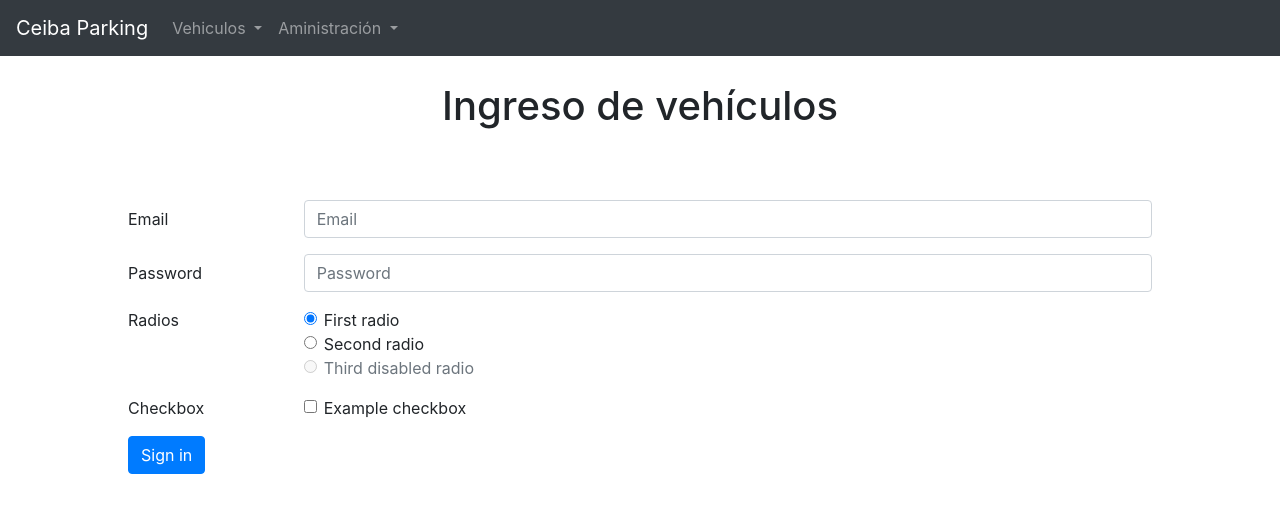
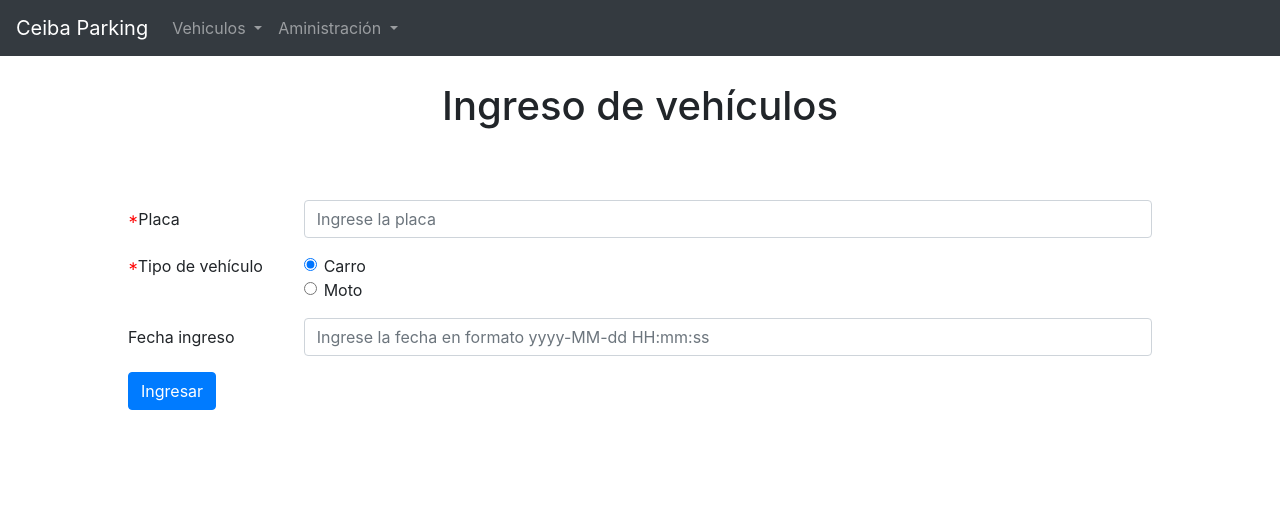
Before and after one commit to AlexixsGit/ceiba-parking-front, an Angular app: page /enterVehicleComponent in a window 1280 px wide. Shown: the top 512 px of the page. Built offline with nearby package versions, Linux system fonts and the light colour scheme.

Commit message:
Pantalla de ingreso de vehiculos funcionando correctamente

```diff
--- a/src/app/app.module.ts
+++ b/src/app/app.module.ts
@@ -1,6 +1,7 @@
 import { BrowserModule } from '@angular/platform-browser';
 import { NgModule } from '@angular/core';
-
+import { FormsModule } from "@angular/forms";
+import { HttpClientModule } from '@angular/common/http'
 
 import { AppComponent } from './app.component';
 import { AppRoutingModule } from './app-routing.module';
@@ -17,7 +18,7 @@ import { QueryVehicleComponent } from './query-vehicle/query-vehicle.component';
     QueryVehicleComponent
   ],
   imports: [
-    BrowserModule, AppRoutingModule
+    BrowserModule, AppRoutingModule, FormsModule, HttpClientModule
   ],
   providers: [],
   bootstrap: [AppComponent]
--- a/src/app/enter-vehicle/enter-vehicle.component.html
+++ b/src/app/enter-vehicle/enter-vehicle.component.html
@@ -1,57 +1,60 @@
 <div class="main-div">
   <h1 class="main-titles">Ingreso de vehículos</h1>
+  <div class="alert alert-success" role="alert" *ngIf="isSuccess">
+    {{message}}
+  </div>
+  <div class="alert alert-danger" role="alert" *ngIf="!isValid">
+    {{message}}
+  </div>
   <form>
     <div class="form-group row">
-      <label for="inputEmail3" class="col-sm-2 col-form-label">Email</label>
+      <label for="inputEmail3" class="col-sm-2 col-form-label">
+        <span class="required-fields">*</span>Placa</label>
       <div class="col-sm-10">
-        <input type="email" class="form-control" id="inputEmail3" placeholder="Email">
-      </div>
-    </div>
-    <div class="form-group row">
-      <label for="inputPassword3" class="col-sm-2 col-form-label">Password</label>
-      <div class="col-sm-10">
-        <input type="password" class="form-control" id="inputPassword3" placeholder="Password">
+        <input type="text" name="plaque" size="6" [(ngModel)]="plaque" (click)="clearValidations()" class="form-control" id="plaque"
+          placeholder="Ingrese la placa">
       </div>
     </div>
     <fieldset class="form-group">
       <div class="row">
-        <legend class="col-form-label col-sm-2 pt-0">Radios</legend>
+        <legend class="col-form-label col-sm-2 pt-0">
+          <span class="required-fields">*</span>Tipo de vehículo</legend>
         <div class="col-sm-10">
           <div class="form-check">
-            <input class="form-check-input" type="radio" name="gridRadios" id="gridRadios1" value="option1" checked>
-            <label class="form-check-label" for="gridRadios1">
-              First radio
+            <input class="form-check-input" type="radio" name="vehicleType" (click)="clearValidations()" [(ngModel)]="vehicleTypeId"
+              id="vehicleType1" value="1" checked>
+            <label class="form-check-label" for="vehicleType1">
+              Carro
             </label>
           </div>
           <div class="form-check">
-            <input class="form-check-input" type="radio" name="gridRadios" id="gridRadios2" value="option2">
-            <label class="form-check-label" for="gridRadios2">
-              Second radio
-            </label>
-          </div>
-          <div class="form-check disabled">
-            <input class="form-check-input" type="radio" name="gridRadios" id="gridRadios3" value="option3" disabled>
-            <label class="form-check-label" for="gridRadios3">
-              Third disabled radio
+            <input class="form-check-input" type="radio" name="vehicleType" (click)="clearValidations()" [(ngModel)]="vehicleTypeId"
+              id="vehicleType2" value="2">
+            <label class="form-check-label" for="vehicleType2">
+              Moto
             </label>
           </div>
         </div>
       </div>
     </fieldset>
+    <div class="form-group row" *ngIf="vehicleTypeId === '2'">
+      <label for="engine" class="col-sm-2 col-form-label">
+        <span class="required-fields">*</span>Cilindraje</label>
+      <div class="col-sm-10">
+        <input type="number" name="engine" size="6" class="form-control" (click)="clearValidations()" id="engine" [(ngModel)]="engine"
+          placeholder="Ingrese el cilindraje de la moto">
+      </div>
+    </div>
     <div class="form-group row">
-      <div class="col-sm-2">Checkbox</div>
+      <label for="entryDate" class="col-sm-2 col-form-label">Fecha ingreso</label>
       <div class="col-sm-10">
-        <div class="form-check">
-          <input class="form-check-input" type="checkbox" id="gridCheck1">
-          <label class="form-check-label" for="gridCheck1">
-            Example checkbox
-          </label>
-        </div>
+        <input type="text" name="entryDate" size="6" class="form-control" (click)="clearValidations()" id="entryDate" [(ngModel)]="entryDate"
+          placeholder="Ingrese la fecha en formato yyyy-MM-dd HH:mm:ss">
       </div>
     </div>
     <div class="form-group row">
       <div class="col-sm-10">
-        <button type="submit" class="btn btn-primary">Sign in</button>
+        <button type="submit" class="btn btn-primary" (click)="!isRunning && save()">Ingresar</button>
       </div>
     </div>
   </form>
--- a/src/app/enter-vehicle/enter-vehicle.component.ts
+++ b/src/app/enter-vehicle/enter-vehicle.component.ts
@@ -1,15 +1,90 @@
 import { Component, OnInit } from '@angular/core';
+import { Parking } from '../model/Parking.model';
+import { VehicleType } from '../model/VehicleType.model';
+import { RestResponse } from '../util/rest-response.model';
+import { EnterVehicleService } from './enter-vehicle.service';
 
 @Component({
   selector: 'app-enter-vehicle',
   templateUrl: './enter-vehicle.component.html',
-  styleUrls: ['./enter-vehicle.component.css']
+  styleUrls: ['./enter-vehicle.component.css'],
+  providers: [EnterVehicleService]
 })
 export class EnterVehicleComponent implements OnInit {
 
-  constructor() { }
+  private plaque: string = "";
+  private vehicleTypeId: string = '1';
+  private engine: number = 0;
+  private entryDate: string;
+  private parking: Parking;
+  private vehicleType: VehicleType;
+  private isRunning: boolean = false;
+  private isValid: boolean = true;
+  private isSuccess: boolean = false;
+  private message: string;
+  private showVehicleType: boolean = false;
+
+  constructor(private enterVehicleService: EnterVehicleService) {
+    this.parking = new Parking();
+    this.vehicleType = new VehicleType();
+  }
 
   ngOnInit() {
   }
 
+  public save(): void {
+    this.isSuccess = false;
+    this.isValid = false;
+    this.complete();
+    this.isValid = this.enterVehicleService.validate(this.parking);
+    if (this.isValid) {
+      this.isRunning = true;
+      this.enterVehicleService.saveOrUpdate(this.parking).subscribe(res => {
+        this.isRunning = false;
+
+        if (res.entity) {
+          this.isSuccess = true;
+          this.message = res.message;
+          this.clear();
+        } else {
+          this.isValid = false;
+          this.message = res.message;
+        }
+
+      })
+
+    } else {
+      this.message = "Ingresa los datos obligatorios";
+    }
+
+  }
+
+  public clearValidations(): void {
+    this.isRunning = false;
+    this.isSuccess = false;
+    this.isValid = true;
+  }
+
+
+  private complete(): void {
+    this.vehicleType.id = JSON.parse(this.vehicleTypeId);
+    this.vehicleType.description = "";
+    this.parking.plaque = this.plaque;
+    this.parking.engineCapacity = this.engine;
+    this.parking.vehicleType = this.vehicleType;
+    this.parking.entryDate = new Date(this.entryDate);
+  }
+
+  private clear(): void {
+    this.vehicleType = new VehicleType();
+    this.parking = new Parking();
+    this.plaque = "";
+    this.vehicleTypeId = '1';
+    this.engine = 0;
+    this.entryDate = '';
+  }
+
+
+
+
 }
--- a/src/app/enter-vehicle/enter-vehicle.service.ts
+++ b/src/app/enter-vehicle/enter-vehicle.service.ts
@@ -1,8 +1,30 @@
 import { Injectable } from '@angular/core';
+import { Parking } from '../model/Parking.model';
+import { HttpClient } from "@angular/common/http";
+
+import { RestResponse } from '../util/rest-response.model';
+import { Observable } from 'rxjs/Observable';
 
 @Injectable()
 export class EnterVehicleService {
 
-  constructor() { }
+  constructor(private http: HttpClient) { }
 
+  public saveOrUpdate(parking: Parking): Observable<RestResponse> {
+    return this.http.post<RestResponse>("http://localhost:8080/parking/saveOrUpdate", JSON.stringify(parking));
+  }
+
+  public validate(parking: Parking): boolean {
+    let isValid = true;
+
+    if (parking.plaque.length == 0) {
+      isValid = false;
+    }
+    if (parking.vehicleType.id == 0) {
+      isValid = false;
+    } else if (parking.vehicleType.id == 2 && parking.engineCapacity == 0) {
+      isValid = false;
+    }
+    return isValid;
+  }
 }
--- /dev/null
+++ b/src/app/util/query-result.model.ts
@@ -0,0 +1,4 @@
+export class QueryResult<T>{
+    public totalRecords: number;
+    public list: Array<T>;
+}
--- /dev/null
+++ b/src/app/util/rest-response.model.ts
@@ -0,0 +1,5 @@
+export class RestResponse {
+    public entity: Object;
+    public responseCode: string;
+    public message: string;
+}
--- a/src/styles.css
+++ b/src/styles.css
@@ -9,3 +9,7 @@
     margin-left: 10%;
     margin-right: 10%;
 }
+
+.required-fields{
+    color: red;
+}
```
